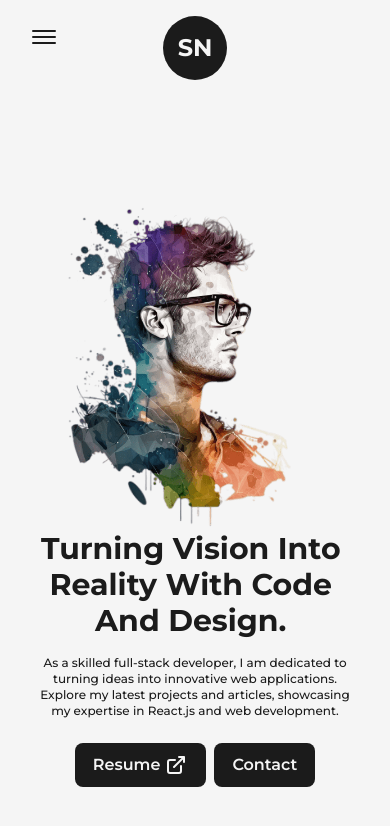
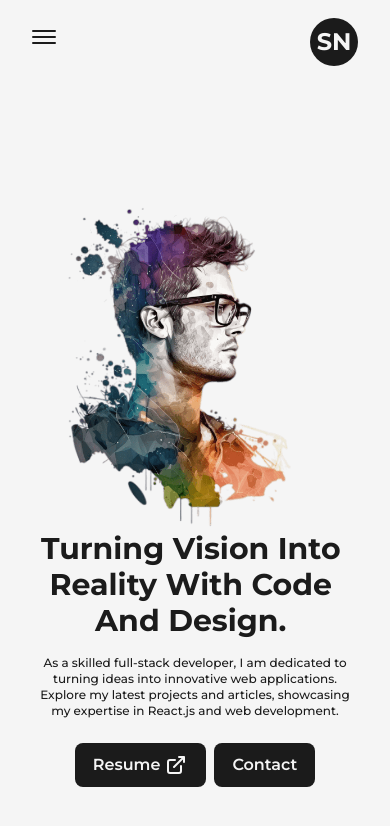
Before and after one commit to sikander-nawaz/Portfolio, a Next.js app: page / in a window 390 px wide. Shown: the top 826 px of the page. Built offline with nearby package versions, Linux system fonts and the light colour scheme.

Commit message:
set_logo

```diff
--- a/src/components/Logo.js
+++ b/src/components/Logo.js
@@ -9,7 +9,7 @@ const Logo = () => {
     <div className="flex items-center justify-center mt-2">
       <MotionLink
         href="/"
-        className="w-16 h-16 bg-dark text-light flex items-center justify-center rounded-full text-2xl font-bold border border-solid border-transparent dark:border-light"
+        className="w-16 h-16 bg-dark text-light flex items-center justify-center rounded-full text-2xl font-bold border border-solid border-transparent dark:border-light md:w-14 md:h-14 sm:w-12 sm:h-12"
         whileHover={{
           backgroundColor: [
             "#121212",
--- a/src/components/NavBar.js
+++ b/src/components/NavBar.js
@@ -202,8 +202,19 @@ const NavBar = () => {
         </motion.div>
       ) : null}
 
-      <div className="absolute left-[50%] top-2 translate-x-[-50%]">
+      {/* <div className="absolute left-[50%] top-2 translate-x-[-50%] md:right-2 md:left-auto">
         <Logo />
+      </div> */}
+
+      {/* <div className="absolute top-2 left-[50%] translate-x-[-50%] md:top-auto md:bottom-2 right-2 md:left-auto md:right-2">
+        <div className="flex justify-center md:justify-end">
+          <Logo />
+        </div>
+      </div> */}
+      <div className="absolute top-2 left-[50%] translate-x-[-50%] lg:top-auto lg:bottom-2 right-2 lg:left-auto lg:right-2 lg:top-2">
+        <div className="flex justify-center lg:justify-end">
+          <Logo />
+        </div>
       </div>
     </header>
   );
```
